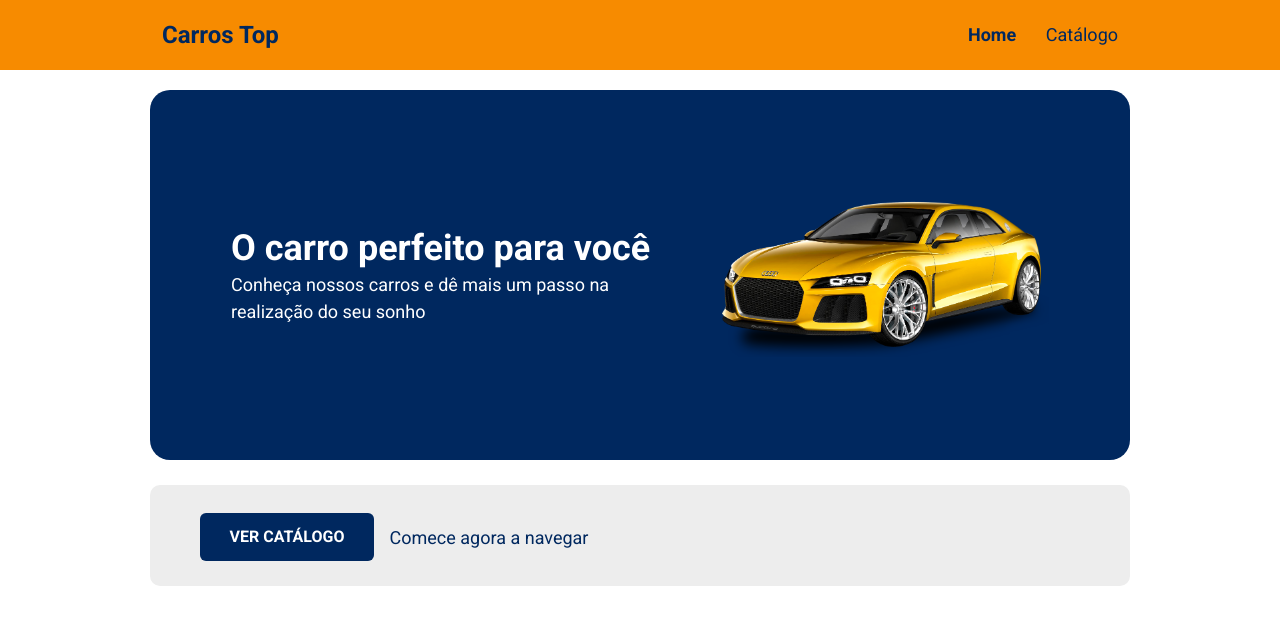
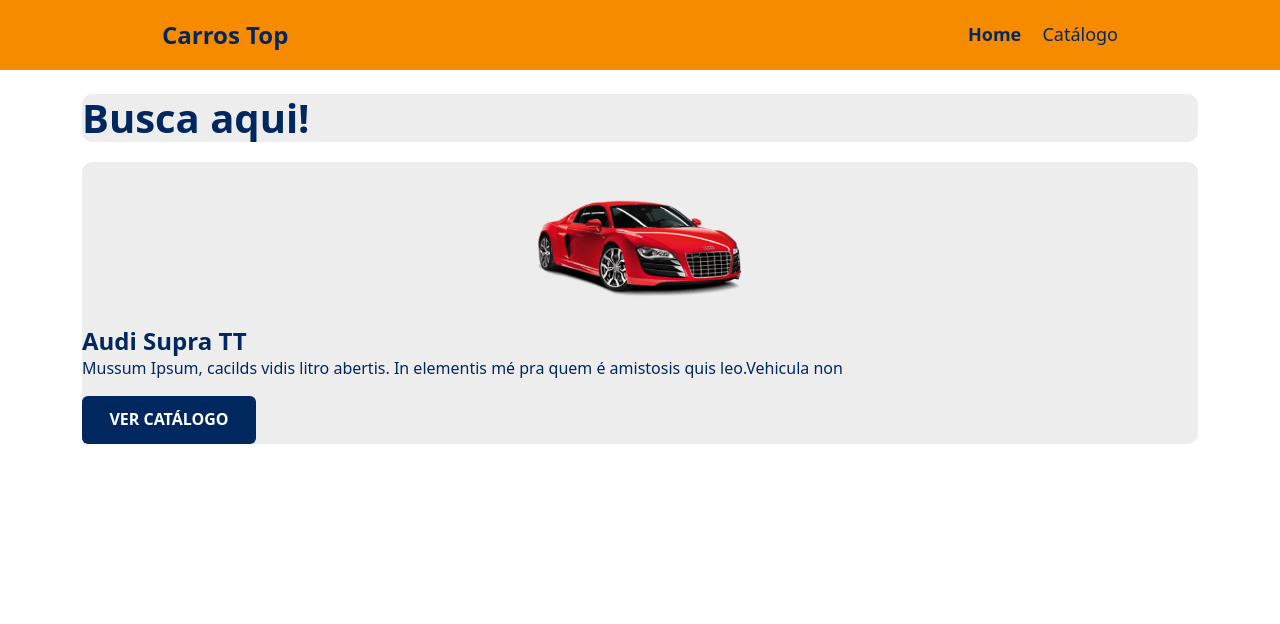
Before and after one commit to ruiprj/projeto-devsuperior-desafio-cap-01, a React (Create React App) app: page / in a window 1280 px wide. Shown: the top 624 px of the page. Built offline with nearby package versions, Linux system fonts and the light colour scheme; the HTML template or start-up script is replaced by a standard one.

Commit message:
Page Catalog - initial config

```diff
--- a/public/index.html
+++ b/public/index.html
@@ -8,7 +8,7 @@
       name="description"
       content="Desafio do Bootcamp React - Capítulo 01"
     />
-    <title>Dasafio 1 - Layout</title>
+    <title>Desafio 1 - Layout</title>
   </head>
   <body>
     <noscript>Você precisa habilitar o JavaScript no seu navegador.</noscript>
--- a/src/App.css
+++ b/src/App.css
@@ -1,4 +1,4 @@
-@import url('https://fonts.googleapis.com/css2?family=Roboto:wght@400;700&display=swap');
+@import url('https://fonts.googleapis.com/css2?family=Roboto:ital,wght@0,400;0,700;1,400&display=swap');;
 
 * {
     font-family: 'Roboto', sans-serif;
@@ -13,3 +13,8 @@
     text-decoration: none;
     color: unset;
 }
+
+.base-card {
+    background-color: #EDEDED;
+    border-radius: 10px;
+}
--- a/src/App.tsx
+++ b/src/App.tsx
@@ -1,10 +1,11 @@
 import './assets/styles/custom.scss';
 import './App.css';
-import Home from 'pages/Home';
+
+import Catalog from 'pages/Catalog';
 
 function App() {
   return (
-    <Home />
+    <Catalog />
   );
 }
 
--- /dev/null
+++ b/src/components/ProductCard/index.tsx
@@ -0,0 +1,34 @@
+import './styles.css';
+
+import ProductImg from 'assets/images/red-car.png';
+import Button from 'components/Button';
+
+const ProductCard = () => {
+  return (
+    <div className="product-container">
+      <div className="base-card  product-search-card">
+        <h1>Busca aqui!</h1>
+      </div>
+
+      <div className="base-card  product-main-card">
+        <div className="product-image-content">
+          <img src={ProductImg} alt="Nome do produto" />
+        </div>
+
+        <div className="product-main-content">
+          <h4>Audi Supra TT</h4>
+          <p>
+            Mussum Ipsum, cacilds vidis litro abertis. In elementis mé pra quem
+            é amistosis quis leo.Vehicula non
+          </p>
+
+          <div className="home-content-container-button">
+            <Button />
+          </div>
+        </div>
+      </div>
+    </div>
+  );
+};
+
+export default ProductCard;
--- /dev/null
+++ b/src/components/ProductCard/styles.css
@@ -0,0 +1,21 @@
+.product-card {
+    margin-top: 20px;
+}
+
+.product-search-card {
+    margin-bottom: 20px;
+}
+
+.product-main-card {
+    margin-bottom: 20px;
+}
+
+.product-image-content {
+    display: flex;
+    justify-content: center;
+}
+
+.product-image-content img {
+    width: 220.72px;
+    height: 165px;
+}
--- /dev/null
+++ b/src/pages/Catalog/index.tsx
@@ -0,0 +1,16 @@
+import Navbar from 'components/Navbar';
+import ProductCard from 'components/ProductCard';
+
+const Catalog = () => {
+  return (
+    <>
+      <Navbar />
+
+      <div className="container  my-4">
+        <ProductCard />
+      </div>
+    </>
+  );
+};
+
+export default Catalog;
--- a/src/pages/Home/index.tsx
+++ b/src/pages/Home/index.tsx
@@ -22,7 +22,7 @@
           </div>
         </div>
 
-        <div className="home-card-content">
+        <div className="base-card  home-card-content">
           <div className="home-content-container">
             <div className="home-content-container-button">
               <Button />
--- a/src/pages/Home/styles.css
+++ b/src/pages/Home/styles.css
@@ -41,14 +41,11 @@
 
 .home-card-content {
     margin-top: 20px;
+    padding: 28px 50px 25px 50px;
 }
 
 .home-content-container {
-    padding: 28px 50px 25px 50px;
-    background-color: #EDEDED;
-    border-radius: 10px;
     text-align: center;
-
     display: flex;
     flex-direction: column;
     align-items: center;
```
